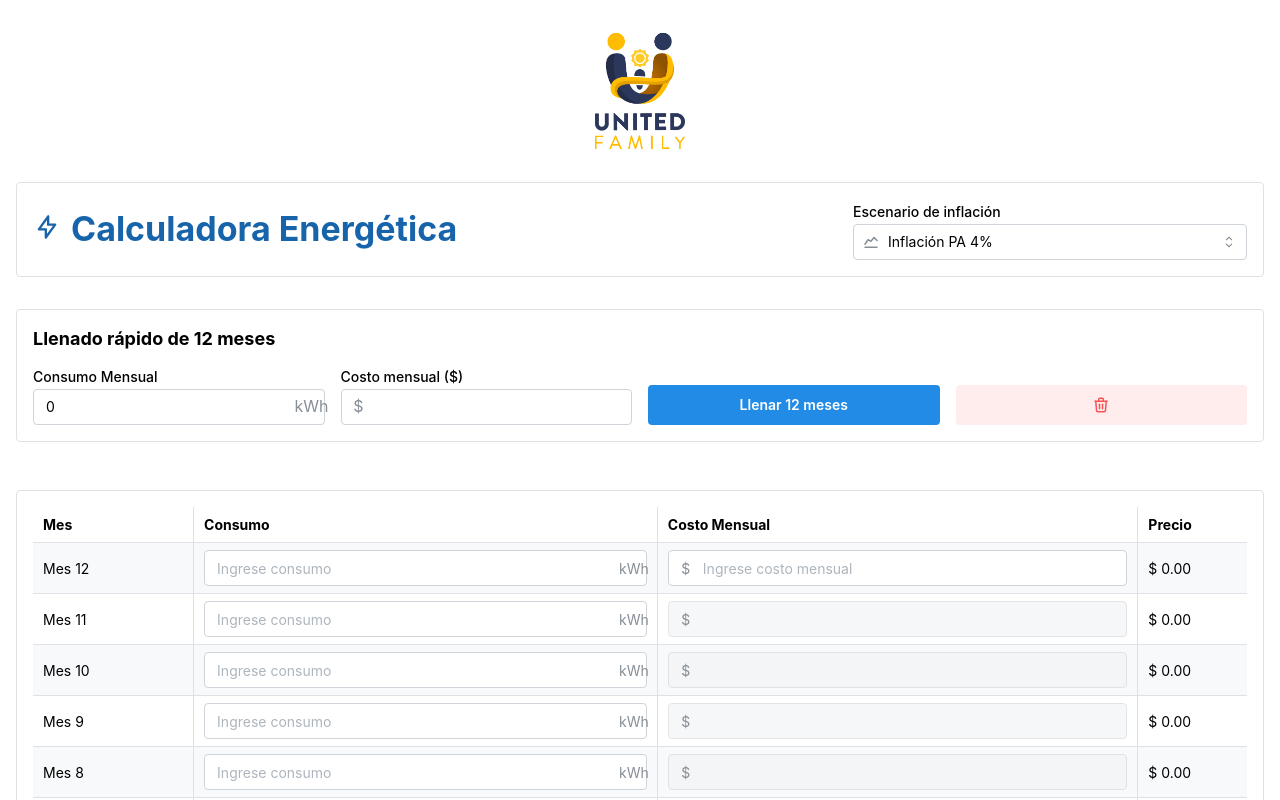
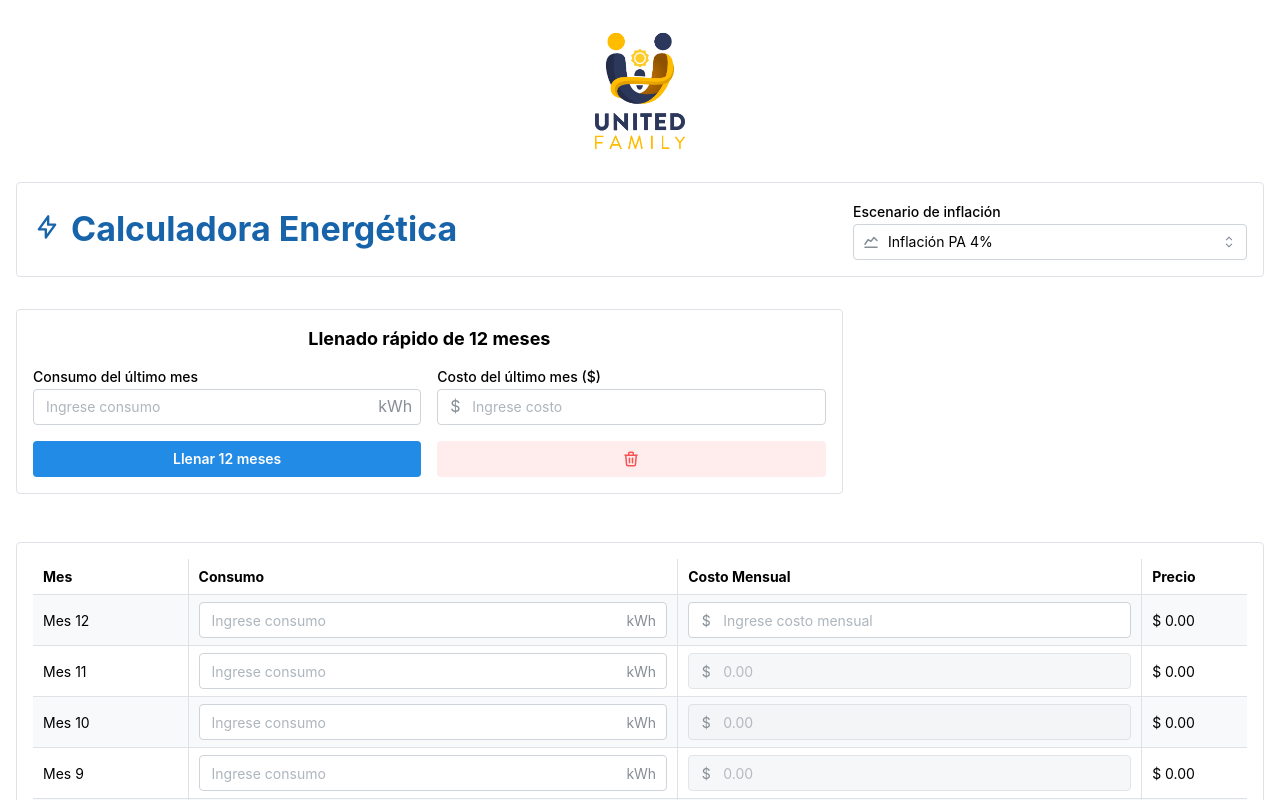
Before and after one commit to ccsmiguelangel/usolarfamily-PAConsumptionCalculator, a React (Vite) app: page / in a window 1280 px wide. Shown: the top 800 px of the page. Built offline with nearby package versions, Linux system fonts and the light colour scheme.

Commit message:
🎨 Improve Consumption Table Inputs on design and functionability

```diff
--- a/src/components/ConsumptionContext.jsx
+++ b/src/components/ConsumptionContext.jsx
@@ -20,8 +20,8 @@ export const ConsumptionProvider = ({ children }) => {
   const [growthRate, setGrowthRate] = useState('2.99');
   const [panelWatts, setPanelWatts] = useState(0); // Estado para Panel Watts
   const [clientInfo, setClientInfo] = useState({})
-  const [quickConsumption, setQuickConsumption] = useState(0);
-  const [quickCost, setQuickCost] = useState();
+  const [quickConsumption, setQuickConsumption] = useState('');
+  const [quickCost, setQuickCost] = useState('');
 
   // Calcular promedios
   const averageConsumption = useMemo(() => {
@@ -134,11 +134,12 @@ export const ConsumptionProvider = ({ children }) => {
 
   // Precio ajustado según el multiplicador
   const systemTotalPriceAdjusted = useMemo(() => {
-    let value = systemSize * 1000 * (1.45 + systemPriceMultiplier);
-    ((systemPriceMultiplier >= -0.45) && (systemSize > 0))? value : value = systemSize * 1000 * 1.45;
-
-    return value;
-  }, [systemTotalPrice, systemPriceMultiplier]);
+    if (systemPriceMultiplier >= -0.45 && systemSize > 0) {
+      return systemSize * 1000 * (1.45 + systemPriceMultiplier);
+    } else {
+      return systemSize * 1000 * 1.45;
+    }
+  }, [systemSize, systemPriceMultiplier]);
 
   // Factores de crédito
   const [loanRateFactor, setLoanRateFactor] = useState('6.5'); // '6.5' o '10.5'
@@ -165,46 +166,77 @@ export const ConsumptionProvider = ({ children }) => {
     }));
   }, [loanMonthlyPayment]);
 
+  // Función para recalcular el precio del primer mes
+  const calculateFirstMonthPrice = (item, field, numericValue) => {
+    if (field === 'cost') {
+      return (item.consumption > 0) ? numericValue / item.consumption : 0;
+    } else if (field === 'consumption') {
+      return (item.cost > 0) ? item.cost / numericValue : 0;
+    }
+    return item.price;
+  };
+
+  // Función para recalcular costos de meses 2-12
+  const recalculateOtherMonthsCosts = (newData, newPrice) => {
+    newData.forEach((item, idx) => {
+      if (idx > 0) {
+        item.price = newPrice;
+        item.cost = item.consumption * newPrice;
+      }
+    });
+  };
+
+  // Función para resetear todos los valores cuando el consumo del primer mes es 0
+  const resetAllValuesWhenFirstConsumptionIsZero = (newData) => {
+    newData.forEach((item, idx) => {
+      item.price = 0;
+      if (idx > 0) {
+        item.cost = 0;
+      }
+    });
+  };
+
+  // Función para recalcular costo de un mes específico (meses 2-12)
+  const recalculateSpecificMonthCost = (item, firstMonthPrice) => {
+    return {
+      ...item,
+      cost: item.consumption * firstMonthPrice,
+      price: firstMonthPrice
+    };
+  };
+
   // Manejar cambios en los inputs
   const handleInputChange = (id, field, value) => {
     const numericValue = parseFloat(value) || 0;
 
-    const newData = consumptions.map(item => {
+    const newData = consumptions.map((item, idx) => {
       if (item.id !== id) return item;
 
-      const newItem = {
-        ...item,
-        [field]: numericValue
-      };
+      let newItem = { ...item, [field]: numericValue };
 
-      // Si es el primer mes (id === 0), calcular precio cuando se ingresa costo
-      if (id === 0 && field === 'cost' && newItem.consumption > 0) {
-        newItem.price = newItem.cost / newItem.consumption;
+      // Solo para meses 2-12, recalcula el costo automáticamente al cambiar el consumo
+      if (id > 0 && field === 'consumption') {
+        const firstMonthPrice = consumptions[0]?.price || 0;
+        newItem = recalculateSpecificMonthCost(newItem, firstMonthPrice);
+      }
+
+      // Para el primer mes, recalcula el precio si ambos valores son válidos
+      if (id === 0) {
+        newItem.price = calculateFirstMonthPrice(item, field, numericValue);
       }
 
       return newItem;
     });
 
-    // Después de actualizar el primer mes, recalcular costos para meses 2-12
-    if (id === 0 && field === 'cost') {
-      const firstMonthPrice = newData[0]?.price || 0;
-      if (firstMonthPrice > 0) {
-        for (let i = 1; i < newData.length; i++) {
-          newData[i].price = firstMonthPrice;
-          newData[i].cost = newData[i].consumption * firstMonthPrice;
-        }
-      }
+    // Si cambió el precio del primer mes, recalcular costos de todos los demás meses
+    if (id === 0 && (field === 'cost' || field === 'consumption')) {
+      const newPrice = newData[0]?.price || 0;
+      recalculateOtherMonthsCosts(newData, newPrice);
     }
 
-    // Si se cambia el consumo en cualquier mes, recalcular costo con precio fijo
-    if (field === 'consumption') {
-      const firstMonthPrice = newData[0]?.price || 0;
-      if (firstMonthPrice > 0) {
-        newData[id].cost = newData[id].consumption * firstMonthPrice;
-        if (id > 0) {
-          newData[id].price = firstMonthPrice;
-        }
-      }
+    // Si el consumo del primer mes es 0, resetear todos los precios y costos a 0
+    if (id === 0 && field === 'consumption' && numericValue === 0) {
+      resetAllValuesWhenFirstConsumptionIsZero(newData);
     }
 
     setConsumptions(newData);
--- a/src/components/ConsumptionTableInputs.jsx
+++ b/src/components/ConsumptionTableInputs.jsx
@@ -45,46 +45,54 @@ const ConsumptionTableInputs = () => {
       </Paper>
     </Grid.Col>
 
+    {/* Quick Fill Out Paper */}
     <Grid.Col span={12}>
+      <Grid>
+        <Grid.Col span={{md: 8, base: 12}}>
           <Paper p="md" mb="md" withBorder>
-        <Title order={4} mb="sm">Llenado rápido de 12 meses</Title>
-        <Grid gutter="md" align="end">
-          <Grid.Col span={{ base: 12, sm: 6, md: 3 }}>
+            <Title order={4} mb="sm" ta="center">Llenado rápido de 12 meses</Title>
+            <Grid gutter="md">
+              <Grid.Col span={{ base: 12, md: 6 }}>
                 <NumberInput
-              label="Consumo Mensual"
+                  label="Consumo del último mes"
                   value={quickConsumption}
                   onChange={setQuickConsumption}
                   min={0}
                   hideControls
                   rightSection="kWh"
+                  rightSectionWidth={50}
+                  placeholder="Ingrese consumo"
                   fullWidth
                 />
               </Grid.Col>
-          <Grid.Col span={{ base: 12, sm: 6, md: 3 }}>
+              <Grid.Col span={{ base: 12, md: 6 }}>
                 <NumberInput
-              label="Costo mensual ($)"
+                  label="Costo del último mes ($)"
                   value={quickCost}
                   onChange={setQuickCost}
                   min={0}
                   hideControls
                   leftSection="$"
+                  placeholder="Ingrese costo"
                   fullWidth
                 />
               </Grid.Col>
-          <Grid.Col span={{ base: 12, sm: 6, md: 3 }}>
-            <Button color="blue" fullWidth onClick={fillAllMonthsWithQuickValues} style={{ height: 40 }}>
+              <Grid.Col span={{ base: 12, md: 6 }}>
+                <Button color="blue" fullWidth onClick={fillAllMonthsWithQuickValues}>
                   Llenar 12 meses
                 </Button>
               </Grid.Col>
-          <Grid.Col span={{ base: 12, sm: 6, md: 3 }}>
+              <Grid.Col span={{ base: 12, md: 6 }}>
                 <Tooltip label="Borrar todos los meses">
-              <Button color="red" variant="light" fullWidth onClick={clearAllMonths} style={{ height: 40 }}>
+                  <Button color="red" variant="light" fullWidth onClick={clearAllMonths}>
                     <IconTrash size={18} />
                   </Button>
                 </Tooltip>
               </Grid.Col>
             </Grid>
           </Paper>
+        </Grid.Col>
+      </Grid>
     </Grid.Col>
 
     <Grid.Col span={12}>
@@ -109,6 +117,7 @@ const ConsumptionTableInputs = () => {
                     value={row.consumption}
                     onChange={(e) => handleInputChange(row.id, 'consumption', Number(e))}
                     rightSection="kWh"
+                    rightSectionWidth={50}
                     hideControls
                     placeholder="Ingrese consumo"
                     allowDecimal={false}
@@ -127,7 +136,7 @@ const ConsumptionTableInputs = () => {
                     />
                   ) : (
                     <NumberInput
-                      value={row.cost}
+                      value={Number(row.cost).toFixed(2)}
                       disabled
                       allowDecimal={true}
                       leftSection="$"
```
Lines whose indentation alone changed are shown as unchanged.
